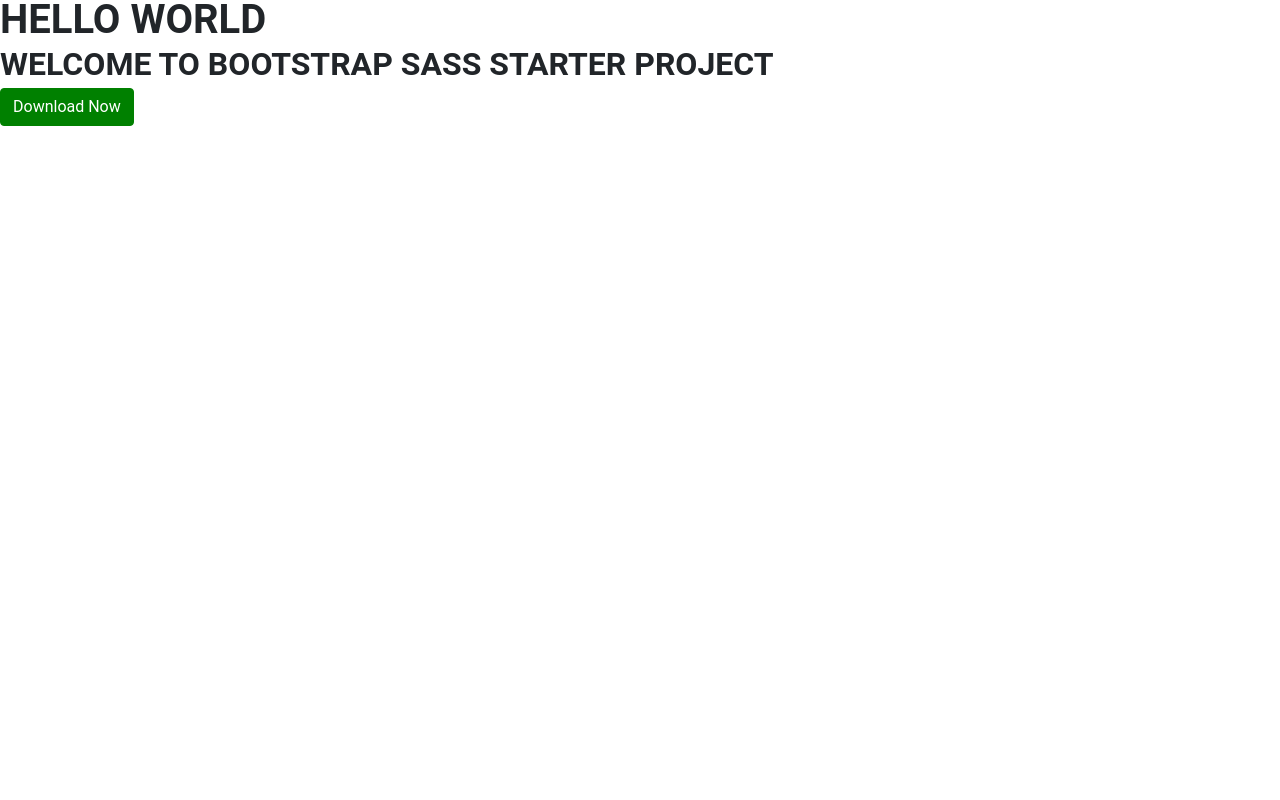
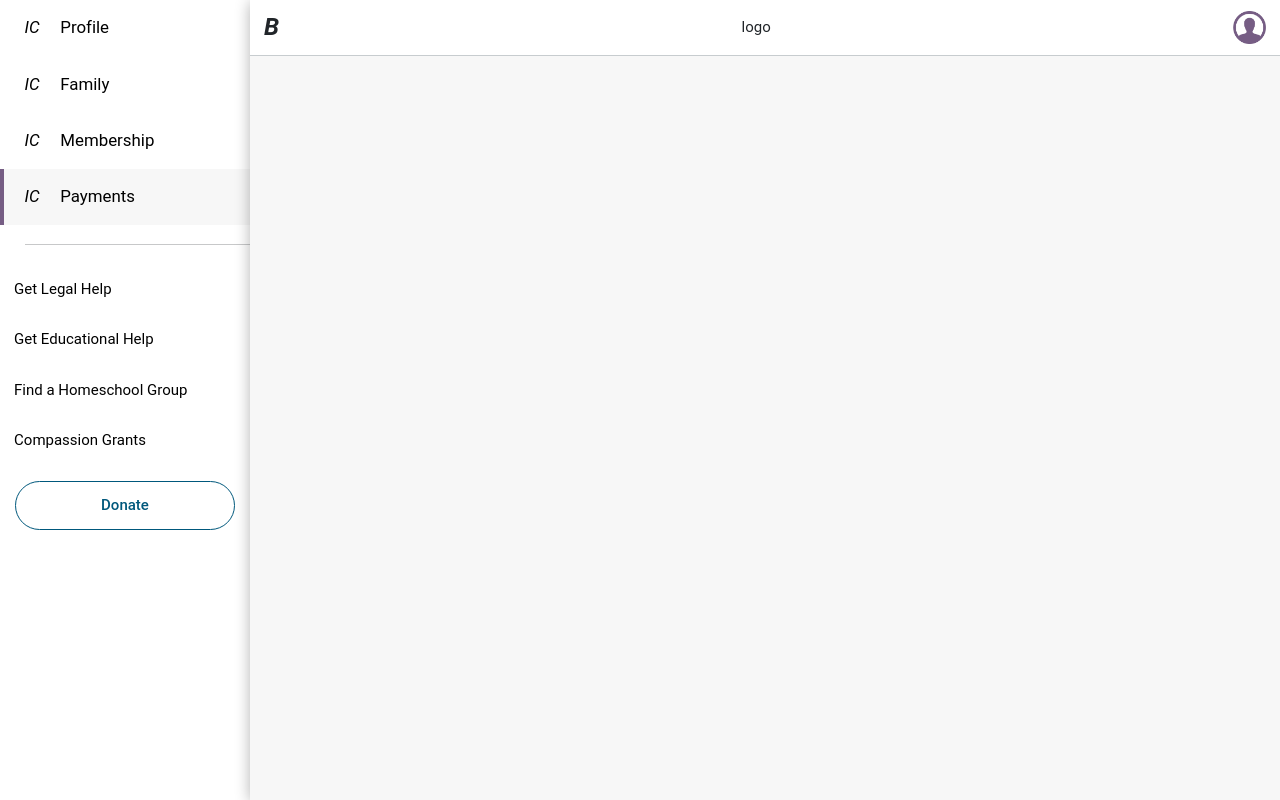
Before and after one commit to mohammad-junaid-10p/HSLDA, a website: page index.html in a window 1280 px wide. Drawn offline with nearby package versions, Linux system fonts and the light colour scheme; files that its build step writes are made by us from their sources.

Commit message:
base structure done

```diff
--- a/assets/js/script.js
+++ /dev/null
@@ -1,4 +0,0 @@
-$(document).ready(function() {
-  // your code
-  var window = $(window);
-})
--- a/assets/sass/components/_header.scss
+++ b/assets/sass/components/_header.scss
@@ -2,6 +2,23 @@
 // -Header start
 //===========================================
 
+.main-header {
+    height: rem(60);
+    border-bottom: rem(1) solid $gray-200;
+    padding: 0 rem(15);
+    .header-profile {
+        width: rem(35);
+        display: flex;
+        align-items: center;
+        justify-content: center;
+    }
+    i {
+        font-size: rem(26);
+        font-weight: bold;
+        cursor: pointer;
+    }
+}
+
 //===========================================
 // -Header end
 //===========================================
--- /dev/null
+++ b/assets/sass/components/_sidebar.scss
@@ -0,0 +1,59 @@
+//===========================================
+// -Navbar start
+//===========================================
+
+.main-sidebar {
+    width: 0;
+    height: 100vh;
+    flex-shrink: 0;
+    position: absolute;
+    left: 0;
+    right: 0;
+    transition: 0.3s;
+    overflow: hidden;
+    @include mq('lg', max) {
+        width: 250px;
+    }
+    .sidebar-wrapper {
+        width: 250px;
+    }
+    a {
+        text-decoration: none;
+        color: black;
+    }
+    .page-links {
+        li {
+            height: rem(60);
+            font-size: rem(18);
+            display: flex;
+            align-items: center;
+            border-left: rem(5) solid transparent;
+            &.active {
+                border-color: $secondary;
+                background-color: $gray-100;
+            }
+        }
+        a {
+            display: flex;
+            i {
+                margin: 0 rem(15);
+                width: rem(30);
+                text-align: center;
+            }
+        }
+    }
+    .sidebar-seprator {
+        width: 90%;
+    }
+    .help-links {
+        li {
+            padding: rem(15);
+        }
+    }
+    .sidebar-btns {
+        padding: 0 15px;
+    }
+}
+//===========================================
+// -Navbar end
+//===========================================
--- a/assets/sass/helpers/_variables.scss
+++ b/assets/sass/helpers/_variables.scss
@@ -5,11 +5,11 @@
 // Colors start
 
 // define your vars or override bootstrap vars
-$default: red;
-$primary: green;
-$secondary: blue;
-$alternate: cyan;
-
+$primary: #00587C;
+$secondary: #765D84;
+$grey: #373E42;
+$light-grey: #F7F7F7;
+$red: #BE0F34;
 // Typography Family
 $font-default: "Roboto", sans-serif;
 $font-primery: "Montserrat", sans-serif;
@@ -21,10 +21,31 @@
   xs: 0,
   sm: 576px,
   md: 768px,
-  lg: 992px,
-  xl: 1200px
+  lg: 1024px,
+  xl: 1920px
 );
 
+// Bootstrap varaibles
+$btn-border-radius-lg: 80px;
+$btn-font-size-lg: 16px;
+$btn-padding-x-lg: 25px;
+$btn-padding-y-lg: 12px;
+$btn-font-weight: 500;
+$gray-100: #F7F7F7;
+$gray-200: #C7CCCF;
+$spacer: 1.25rem;
+
+//Bootstrap theming
+$colors: (
+  "red": $red,
+  "gray": $grey,
+);
+
+$border-widths: (
+  1: 3px,
+  2: 20px,
+  3: 80px,
+);
 // ===========================================
 // -Variables end
 // ===========================================
--- /dev/null
+++ b/assets/sass/pages/_layout.scss
@@ -0,0 +1,45 @@
+//===========================================
+// -Home Page start
+//===========================================
+
+.layout-wrapper {
+  display: flex;
+  @include mq('lg', max) {
+    overflow: hidden;
+  }
+  .main-container {
+    box-shadow: 0px rem(2) rem(15) rgba(black, 0.3);
+    min-height: 100vh;
+    margin-left: 0;
+    transition: 0.3s;
+    z-index: 2;
+    @include mq('lg', max) {
+      margin-left: 250px;
+    }
+    @include mq('lg', max) {
+      min-width: 100%;
+    }
+  }
+  .main-section {
+    height: calc(100% - #{rem(60)});
+    background-color: $gray-100;
+  }
+  &.sidebar-expanded {
+    .main-container {
+      margin-left: 250px;
+      @include mq('lg', max) {
+        margin-left: 0px;
+      }
+    }
+    .main-sidebar {
+      width: 250px;
+      @include mq('lg', max) {
+        width: 0px;
+      }
+    }
+  }
+}
+
+//===========================================
+// -Home Page end
+//===========================================
--- a/assets/sass/partials/_global.scss
+++ b/assets/sass/partials/_global.scss
@@ -64,7 +64,6 @@
     @extend %headings;
   }
 }
-
 //=======================================================
 // -Global style  end
 //=======================================================
--- a/assets/sass/style.scss
+++ b/assets/sass/style.scss
@@ -44,7 +44,7 @@
 
 @import "components/header";
 @import "components/footer";
-@import "components/navbar";
+@import "components/sidebar";
 
 //===========================================
 // -components End
@@ -54,7 +54,7 @@
 // -Pages Start
 //===========================================
 
-@import "pages/home";
+@import "pages/layout";
 
 //===========================================
 // -Pages End
--- a/gulpfile.js
+++ b/gulpfile.js
@@ -9,7 +9,6 @@
 
 const src = {
   sassPath: "assets/sass/**/*.scss",
-  jsPath: "assets/js/**/*.js",
   distPath: "assets/dist",
   mapPath: ".",
 }
@@ -34,22 +33,6 @@
     .pipe(browsersync.reload({ stream: true }));
 });
 
-// Compile JS
-gulp.task("js", () => {
-  return gulp
-    .src([
-      "node_modules/jquery/dist/jquery.js",
-      "node_modules/bootstrap/dist/js/bootstrap.bundle.js",
-      src.jsPath,
-    ])
-    .pipe(sourcemaps.init())
-    .pipe(concat("main.js"))
-    .pipe(uglify())
-    .pipe(sourcemaps.write(src.mapPath))
-    .pipe(gulp.dest(src.distPath))
-    .pipe(browsersync.reload({ stream: true }));
-});
-
 // Start App on Browser
 gulp.task('browser-sync', () => {
   browsersync.init({
@@ -65,9 +48,8 @@
 // Detect Changes
 gulp.task("watch", () => {
   gulp.watch(src.sassPath, gulp.series("sass"));
-  gulp.watch(src.jsPath, gulp.series("js"));
   gulp.watch('*.html').on('change', browsersync.reload);
 });
 
 // Run Gulp Magic
-gulp.task('default', gulp.series(gulp.parallel('sass', 'js', 'browser-sync', 'watch')));
+gulp.task('default', gulp.series(gulp.parallel('sass', 'browser-sync', 'watch')));
--- a/index.html
+++ b/index.html
@@ -6,15 +6,46 @@
   <meta name="viewport" content="width=device-width, initial-scale=1.0">
   <meta http-equiv="X-UA-Compatible" content="ie=edge">
   <link rel="stylesheet" href="assets/dist/style.css">
-
   <title>SASS</title>
 </head>
 
 <body>
-  <h1>Hello World</h1>
-  <h2>Welcome To Bootstrap SASS Starter Project</h2>
-  <a href="https://github.com/ismailfarooq/gulp-sass-starter-template" class="btn btn-primary">Download Now</a>
-  <script src="assets/dist/main.js"></script>
+  <div class="layout-wrapper sidebar-expanded">
+    <aside class="main-sidebar">
+      <div class="sidebar-wrapper">
+        <ul class="page-links mb-3">
+          <li><a href=""><i>IC</i> Profile</a></li>
+          <li><a href=""><i>IC</i> Family</a></li>
+          <li><a href=""><i>IC</i> Membership</a></li>
+          <li class="active"><a href=""><i>IC</i> Payments</a></li>
+        </ul>
+        <hr class="sidebar-seprator m-0 mb-3 ms-auto">
+        <ul class="help-links">
+          <li><a href="">Get Legal Help</a></li>
+          <li><a href="">Get Educational Help</a></li>
+          <li><a href="">Find a Homeschool Group</a></li>
+          <li><a href="">Compassion Grants</a></li>
+        </ul>
+        <div class="sidebar-btns">
+          <button class="btn btn-outline-primary btn-lg w-100">Donate</button>
+        </div>
+      </div>
+    </aside>
+    <div class="main-container w-100">
+      <header class="main-header d-flex justify-content-between align-items-center">
+        <i id="toggle">B</i>
+        <div class="header-logo">
+          logo
+        </div>
+        <div class="header-profile">
+          <img src="./assets/images/user-palceholder.png" alt="">
+        </div>
+      </header>
+      <section class="main-section">
+
+      </section>
+    </div>
+  </div>
 </body>
-
+<script src="./assets/dist/script.js"></script>
 </html>
--- a/package.json
+++ b/package.json
@@ -30,7 +30,7 @@
   "license": "ISC",
   "homepage": "https://github.com/ismailfarooq/gulp-sass-starter-template#readme",
   "dependencies": {
-    "bootstrap": "^4.6.0",
+    "bootstrap": "^5.0.0-beta3",
     "jquery": "^3.5.1"
   }
 }
```
Also changed, not shown: assets/sass/components/_navbar.scss (deleted, +0 -7 lines), assets/sass/pages/_home.scss (deleted, +0 -7 lines), assets/dist/main.js (deleted), assets/dist/script.js (added), assets/dist/style.css, assets/images/logo.png (deleted), assets/images/user-palceholder.png (added), 3 other files.
